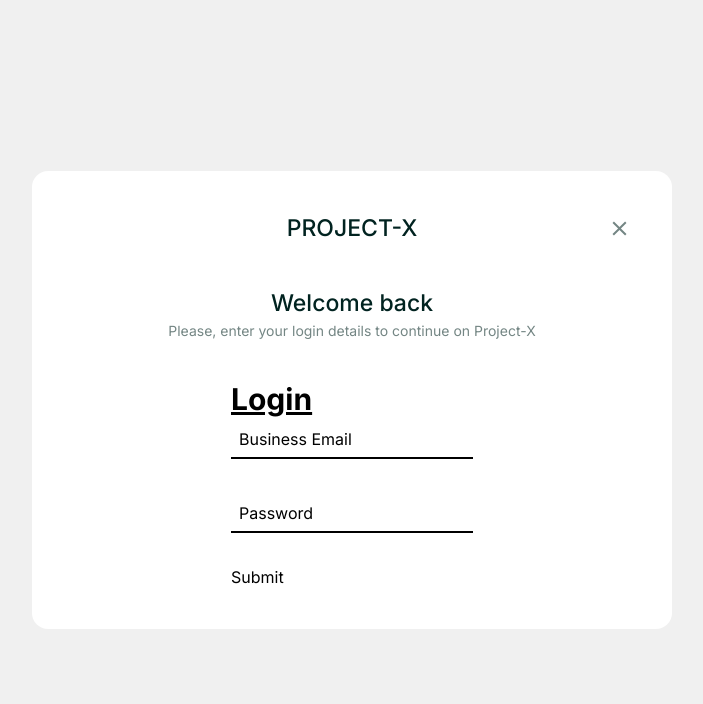
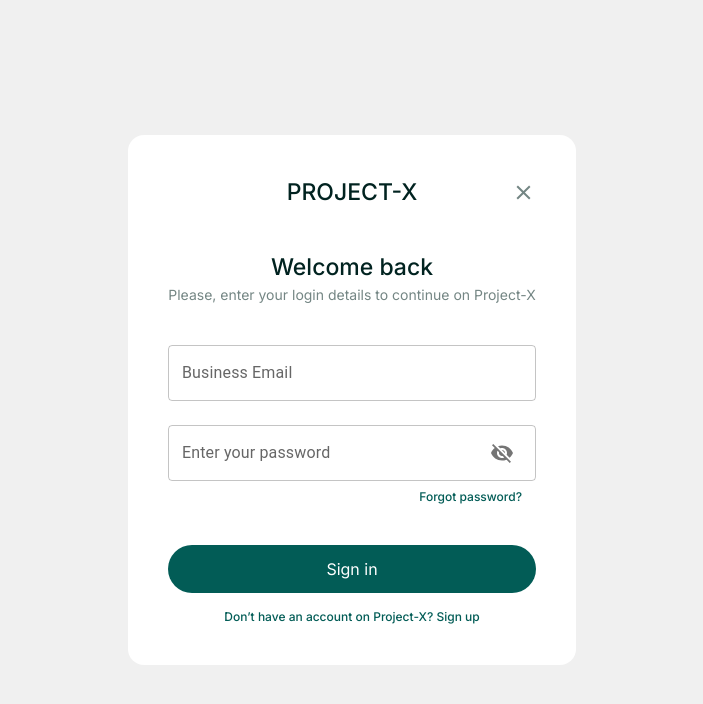
Before and after one commit to kendoriddy/voyatek-task, a React (Create React App) app: page / in a window 1280 px wide. Shown: the top 704 px of the page, without its empty margins (288-991 px from the left). Built offline with nearby package versions, Linux system fonts and the light colour scheme.

Commit message:
login done

```diff
--- a/package.json
+++ b/package.json
@@ -5,6 +5,7 @@
   "dependencies": {
     "@emotion/react": "^11.11.3",
     "@emotion/styled": "^11.11.0",
+    "@mui/icons-material": "^5.15.6",
     "@mui/material": "^5.15.6",
     "@testing-library/jest-dom": "^5.17.0",
     "@testing-library/react": "^13.4.0",
--- a/src/components/LoginPage/LoginForm.jsx
+++ b/src/components/LoginPage/LoginForm.jsx
@@ -1,20 +1,57 @@
-import React from "react";
-import "../../assets/styles/LoginForm.css";
+import React, { useState } from "react";
+import { TextField, InputAdornment, IconButton, Box } from "@mui/material";
+import { Link, Visibility, VisibilityOff } from "@mui/icons-material";
+import visibility from "../../assets/images/svg/visibility_on.svg";
+import visibilityOff from "../../assets/images/svg/visibility_off.svg";
 
 const LoginForm = () => {
+  const [showPassword, setShowPassword] = useState(false);
+
+  const handleClickShowPassword = () => {
+    setShowPassword(!showPassword);
+  };
+
   return (
-    <div className="form-container">
-      <h1 className="text-3xl font-bold underline">Login</h1>
+    <div className="w-full">
       <form>
-        <div className="form-field">
-          <input type="email" required autoComplete="new-password" />
-          <label>Business Email</label>
+        <div className="flex flex-col gap-6">
+          <TextField id="outlined-basic" label="Business Email" variant="outlined" fullWidth />
+          <div className="flex flex-col gap-2">
+            <TextField
+              id="outlined-password-input"
+              label="Enter your password"
+              type={showPassword ? "text" : "password"}
+              variant="outlined"
+              fullWidth
+              InputProps={{
+                endAdornment: (
+                  <InputAdornment position="end">
+                    <IconButton
+                      aria-label="toggle password visibility"
+                      onClick={handleClickShowPassword}
+                    >
+                      {showPassword ? <Visibility /> : <VisibilityOff />}
+                    </IconButton>
+                  </InputAdornment>
+                ),
+              }}
+            />
+            <span className="flex justify-end text-[#025C56] text-xs font-medium px-[14px]">
+              Forgot password?
+            </span>
+          </div>
         </div>
-        <div className="form-field">
-          <input type="password" required autoComplete="new-password" />
-          <label>Password</label>
+        <div className="flex flex-col gap-4">
+          <button
+            type="submit"
+            className="text-center w-full bg-[#025C56] mt-10 px-6 py-3 rounded-[100px] text-white"
+          >
+            Sign in
+          </button>
+          <p className="text-[#025C56] font-medium text-xs text-center">
+            Don’t have an account on Project-X? Sign up
+          </p>
         </div>
-        <button type="submit">Submit</button>
       </form>
     </div>
   );
--- a/src/pages/LoginPage.jsx
+++ b/src/pages/LoginPage.jsx
@@ -5,7 +5,7 @@ import Welcome from "../components/LoginPage/Welcome";
 const LoginPage = () => {
   return (
     <div className="w-screen h-screen flex items-center justify-center">
-      <div className="m-auto w-[80vw] md:w-[50vw] flex flex-col p-10 gap-10 items-center justify-center bg-[#fff] rounded-2xl">
+      <div className="m-auto w-[80vw] md:w-[35vw] flex flex-col p-10 gap-10 items-center justify-center bg-[#fff] rounded-2xl">
         <Welcome />
         <LoginForm />
       </div>
```
Also changed, not shown: 1 other file (tests, documents, lock files or other folders).
